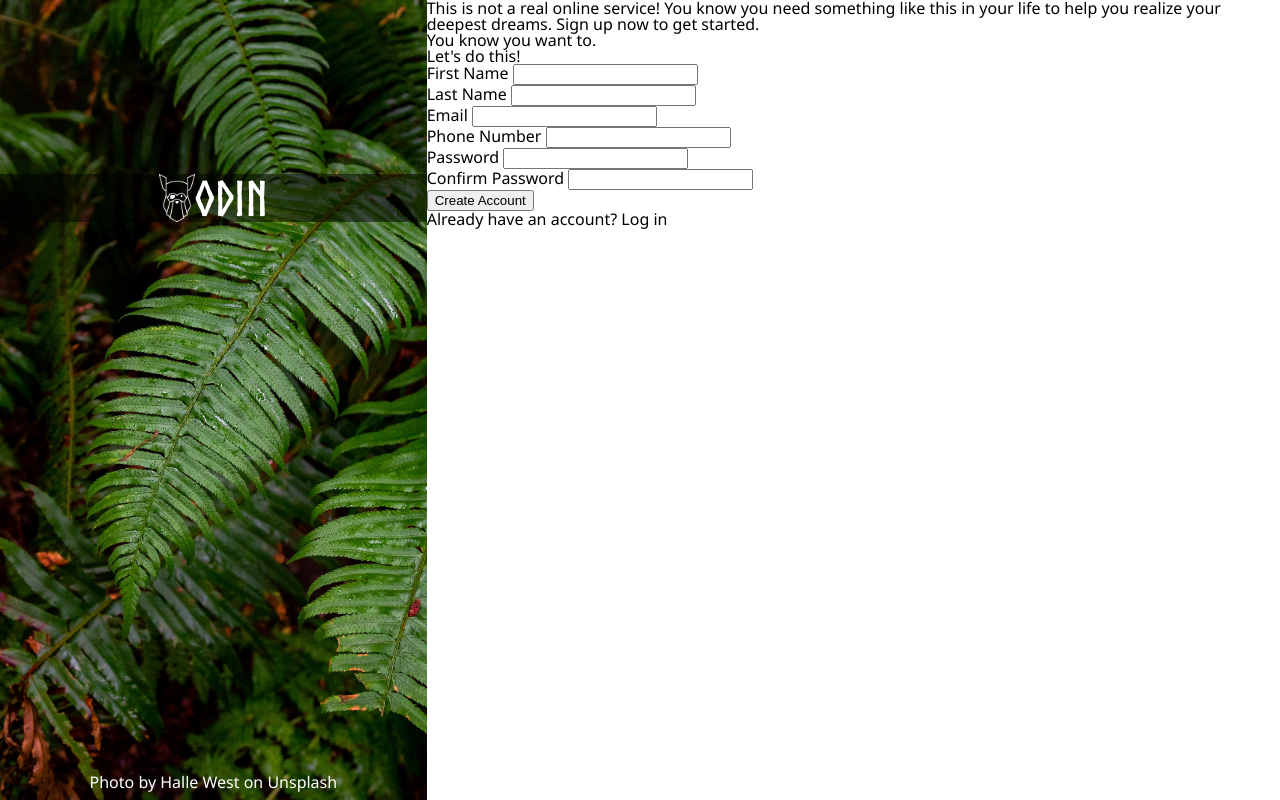
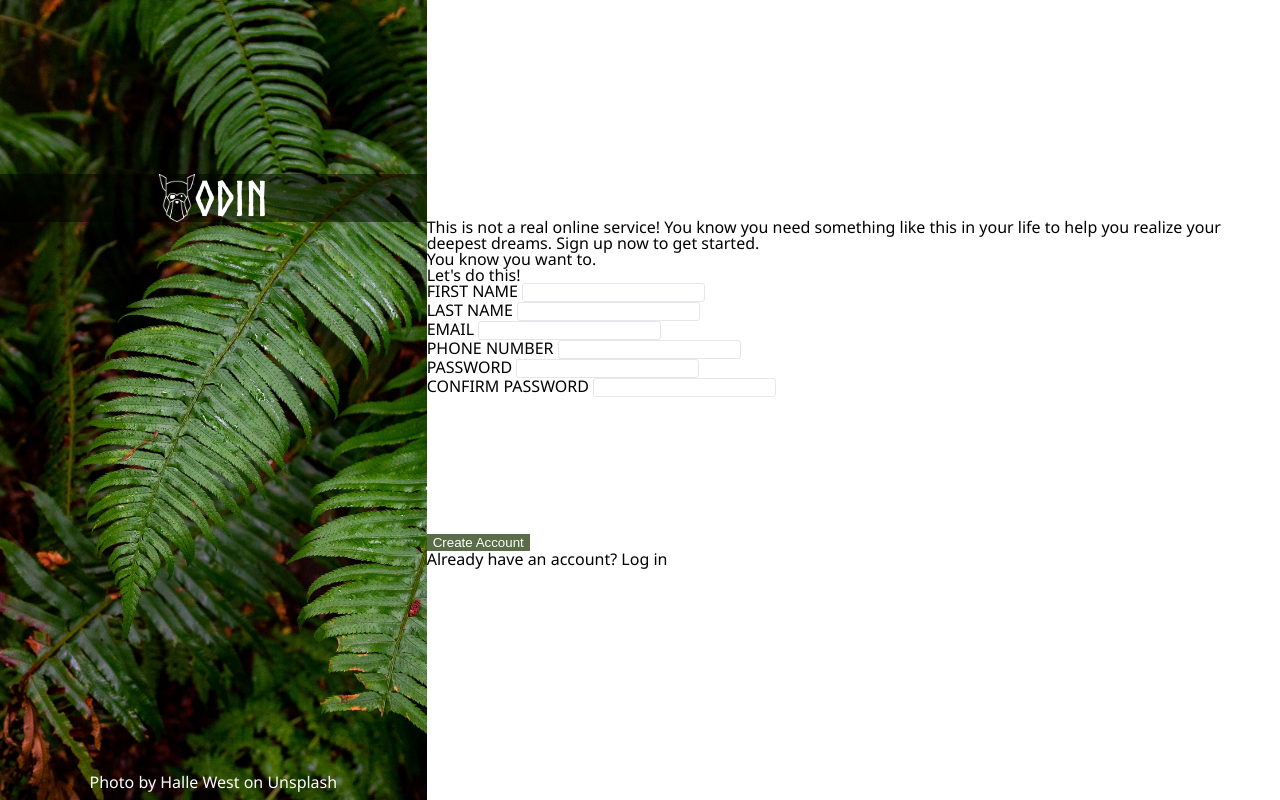
Before and after one commit to wakig/signup-form, a plain HTML site: page index.html in a window 1280 px wide. Drawn offline with Linux system fonts and the light colour scheme.

Commit message:
Looks slightly better

```diff
--- a/index.html
+++ b/index.html
@@ -21,40 +21,43 @@
             </div>
         </div>
         <div class="right">
-            <p>This is not a real online service! You know you need something like this in your life to help you realize your deepest dreams. Sign up <em>now</em> to get started.</p>
-            <p>You <em>know</em> you want to.</p>
-            <div class="form">
+            <div class="rtop">
+                <p>This is not a real online service! You know you need something like this in your life to help you realize your deepest dreams. Sign up <em>now</em> to get started.</p>
+                <p>You <em>know</em> you want to.</p>
+            </div>
+            <div class="rmiddle">
                 <h1>Let's do this!</h1>
                 <form method="post">
                     <div>
-                        <label for="first_name">First Name</label>
+                        <label for="first_name">FIRST NAME</label>
                         <input type="text" name="first_name" id="first_name">
                     </div>
                     <div>
-                        <label for="last_name">Last Name</label>
+                        <label for="last_name">LAST NAME</label>
                         <input type="text" name="last_name" id="last_name">
                     </div>
                     <div>
-                        <label for="email">Email</label>
+                        <label for="email">EMAIL</label>
                         <input type="email" name="email" id="email">
                     </div>
                     <div>
-                        <label for="phone">Phone Number</label>
+                        <label for="phone">PHONE NUMBER</label>
                         <input type="tel" name="phone" id="phone">
                     </div>
                     <div>
-                        <label for="password">Password</label>
+                        <label for="password">PASSWORD</label>
                         <input type="password" name="password" id="password">
                     </div>
                     <div>
-                        <label for="confirm_password">Confirm Password</label>
+                        <label for="confirm_password">CONFIRM PASSWORD</label>
                         <input type="password" name="confirm_password" id="confirm_password">
                     </div>
                 </form>
             </div>
-
-            <button>Create Account</button>
-            <p>Already have an account? Log in</p>
+            <div class="rbottom">
+                <button class="createaccount" type="submit">Create Account</button>
+                <p>Already have an account? Log in</p>
+            </div>
         </div>
     </div>
 </body>
--- a/style.css
+++ b/style.css
@@ -103,5 +103,45 @@ html, body {
 }
 
 .right {
+    display: flex;
+    flex-direction: column;
     flex: 2;
 }
+
+.rtop {
+    display: flex;
+    flex-direction: column;
+    flex: 1;
+    justify-content: end;
+}
+
+.rmiddle {
+    flex: 1;
+}
+
+.rbottom {
+    flex: 1;
+    /* padding-bottom: 10px; */
+}
+
+.createaccount {
+    color: white;
+    background-color: #596D48;
+    border-style: none;
+    box-shadow: none;
+}
+
+input {
+    border-color: #E5E7EB;
+    border-style: solid;
+    border-radius: 3px;
+    border-width: 1px;
+    box-shadow: none;
+}
+
+input:focus {
+    border: 1px solid blue;
+    outline: none;
+    /* box-shadow: black; */
+    box-shadow: 0 1px 0 0 rgba(0, 0, 0, 0.2);
+}
```
